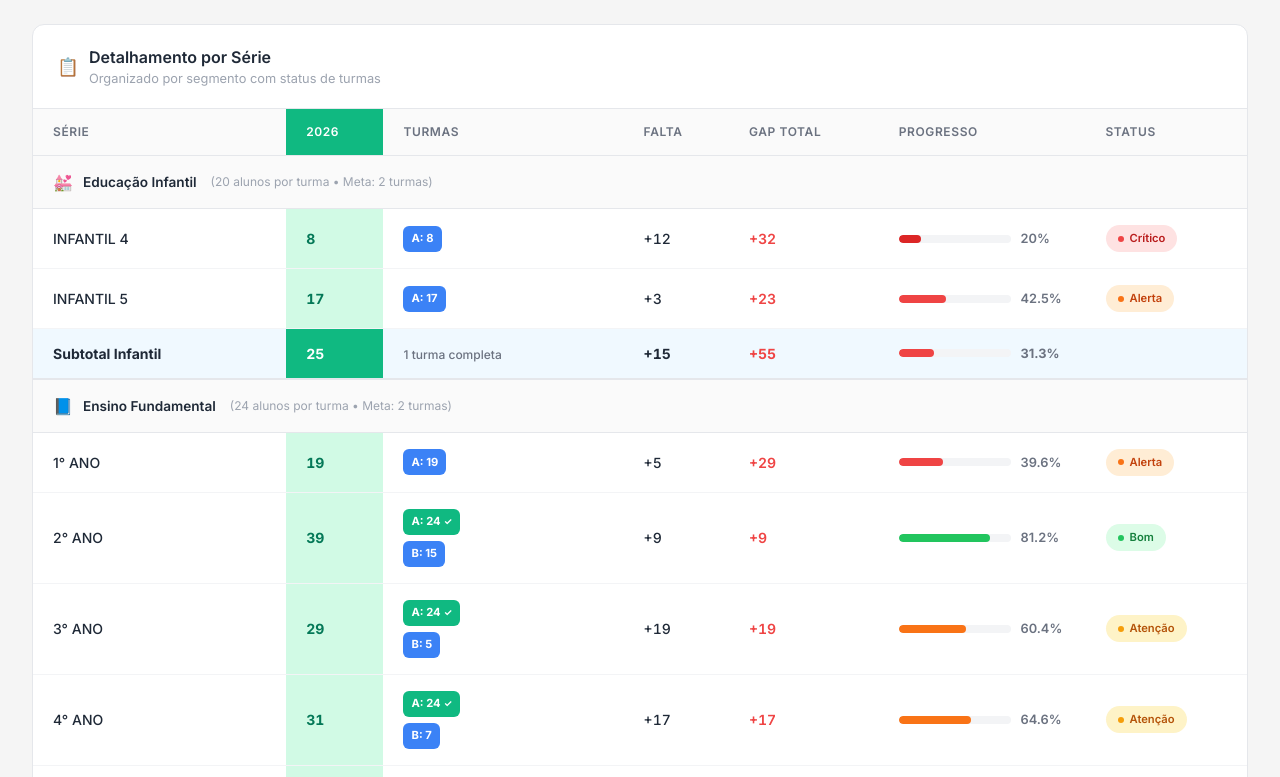
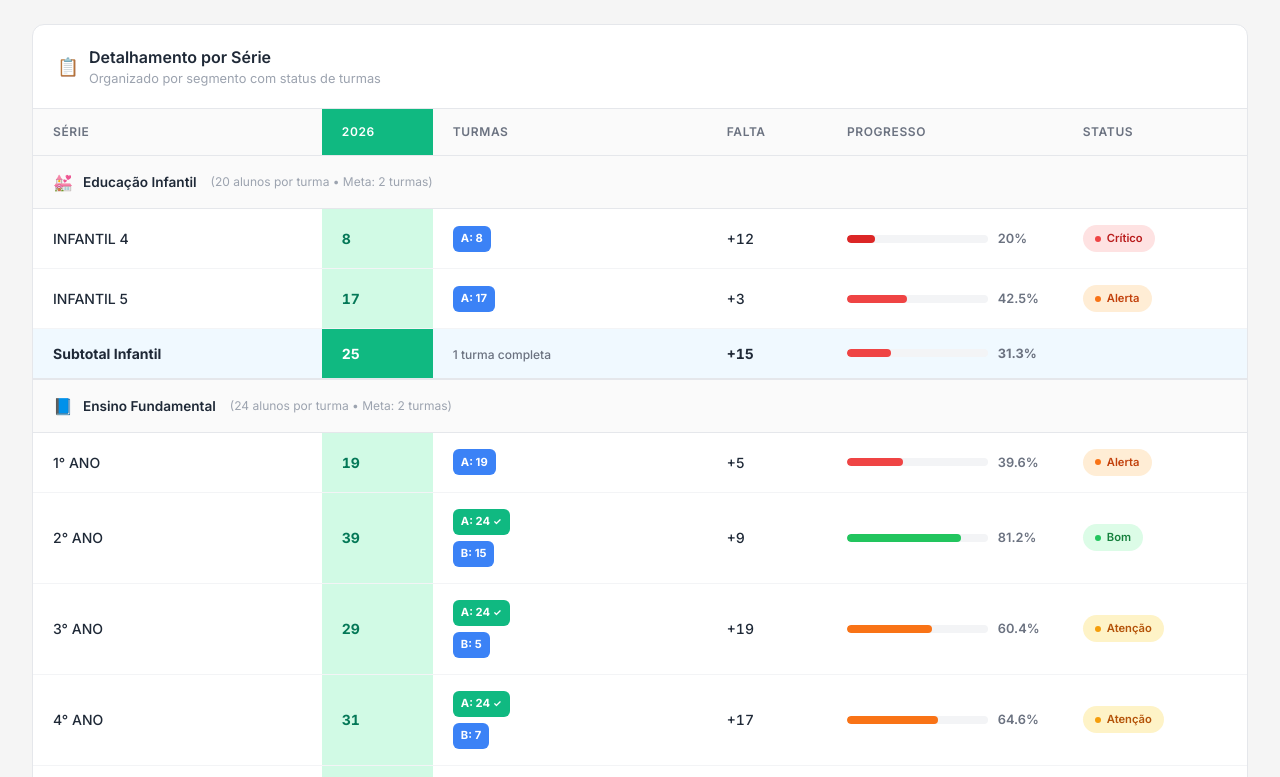
Before and after one commit to felipeelv/matriculas-dashboard, a React (Vite) app: page / in a window 1280 px wide. Shown: the part 663-1440 px from the top of the page. Built offline with nearby package versions, Linux system fonts and the light colour scheme.

Commit message:
Remove Gap Total column to simplify table
- Removed confusing Gap Total column
- Table now shows: Série, 2026, Turmas, Falta, Progresso, Status
- "Falta" clearly shows what's needed to complete current turma
- Progress bar still shows overall meta progress

```diff
--- a/src/components/Dashboard.jsx
+++ b/src/components/Dashboard.jsx
@@ -172,9 +172,6 @@ function Dashboard({ dados, total2025, total2026, meta, gap, percentualMeta }) {
           {renderTurmaInfo(item)}
         </td>
         <td className="value-cell meta-turma">{metaTurmaAtual > 0 ? `+${metaTurmaAtual}` : '✓'}</td>
-        <td className={`value-cell ${item.gap <= 0 ? 'value-positive' : 'value-negative'}`}>
-          {item.gap <= 0 ? item.gap : `+${item.gap}`}
-        </td>
         <td>
           <div className="mini-progress">
             <div className="mini-progress-bar">
@@ -216,9 +213,6 @@ function Dashboard({ dados, total2025, total2026, meta, gap, percentualMeta }) {
           </span>
         </td>
         <td className="value-cell meta-turma"><strong>{faltamTurmaAtual > 0 ? `+${faltamTurmaAtual}` : '✓'}</strong></td>
-        <td className={`value-cell ${totais.gap <= 0 ? 'value-positive' : 'value-negative'}`}>
-          <strong>{totais.gap <= 0 ? totais.gap : `+${totais.gap}`}</strong>
-        </td>
         <td>
           <div className="mini-progress">
             <div className="mini-progress-bar">
@@ -337,7 +331,6 @@ function Dashboard({ dados, total2025, total2026, meta, gap, percentualMeta }) {
                 <th className="highlight-header">2026</th>
                 <th>Turmas</th>
                 <th>Falta</th>
-                <th>Gap Total</th>
                 <th>Progresso</th>
                 <th>Status</th>
               </tr>
@@ -347,7 +340,7 @@ function Dashboard({ dados, total2025, total2026, meta, gap, percentualMeta }) {
               {infantil.length > 0 && (
                 <>
                   <tr className="segment-header">
-                    <td colSpan="7">
+                    <td colSpan="6">
                       <div className="segment-title">
                         <span className="segment-icon">💒</span>
                         Educação Infantil
@@ -362,7 +355,7 @@ function Dashboard({ dados, total2025, total2026, meta, gap, percentualMeta }) {
 
               {/* Ensino Fundamental */}
               <tr className="segment-header">
-                <td colSpan="7">
+                <td colSpan="6">
                   <div className="segment-title">
                     <span className="segment-icon">📘</span>
                     Ensino Fundamental
@@ -375,7 +368,7 @@ function Dashboard({ dados, total2025, total2026, meta, gap, percentualMeta }) {
 
               {/* Ensino Médio */}
               <tr className="segment-header">
-                <td colSpan="7">
+                <td colSpan="6">
                   <div className="segment-title">
                     <span className="segment-icon">📗</span>
                     Ensino Médio
```
